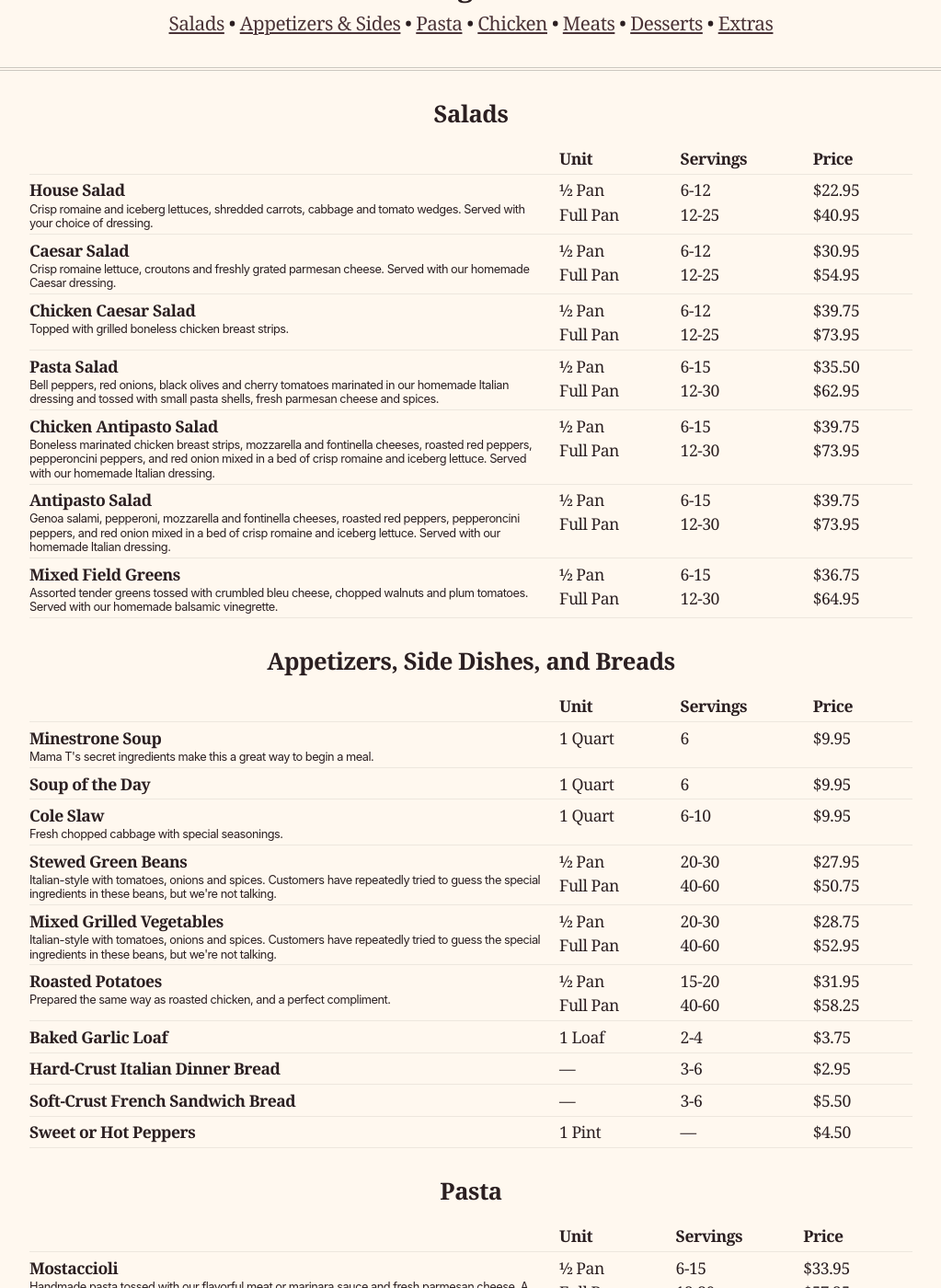
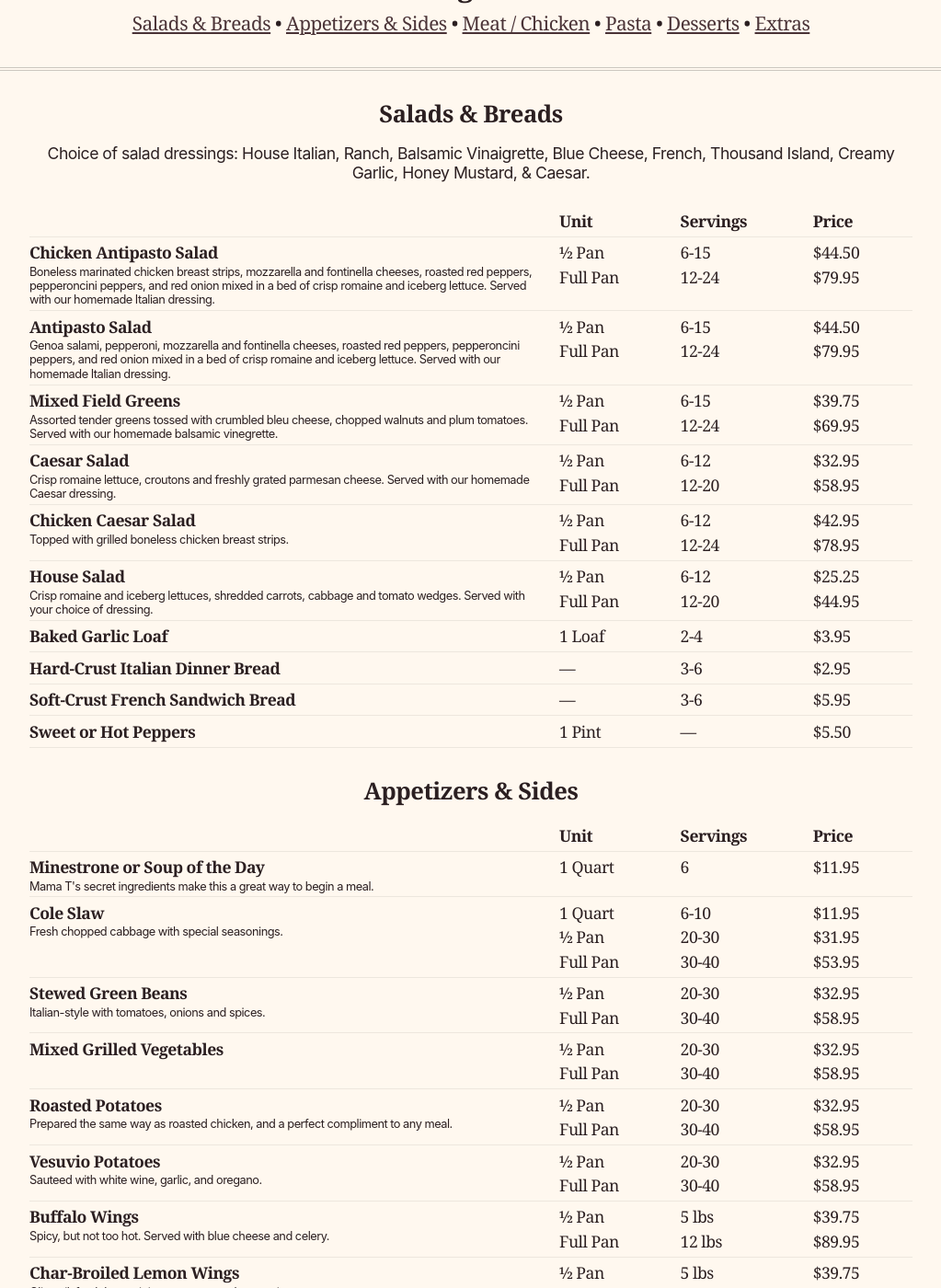
Before and after one commit to traversos/traversos.github.io, a Jekyll site: the page built from events/catering/index.html, in a window 1280 px wide and 1400 px high, scrolled down 222 px. Shown: the whole window at 92% size, without its empty margins (128-1151 px from the left). Built offline with Jekyll 4.4.1, drawn with Linux system fonts in a browser that asks for light colours; nearby versions of some CDN libraries; some of the changed text lies outside the part shown.

Commit message:
Catering menu updates

```diff
--- a/events/catering/index.html
+++ b/events/catering/index.html
@@ -5,22 +5,41 @@
 <section class="page-content catering">
   <header>
     <h1 class="centered push-half--bottom">Catering Menu <a href="/assets/files/traversos_catering_menu.pdf"><img src="/assets/images/pdf-icon@2x.png" width="24"></h1>
-    <p class="centered"><a href="#salads">Salads</a> • <a href="#appetizers">Appetizers &amp; Sides</a> • <a href="#pasta">Pasta</a> • <a href="#chicken">Chicken</a> • <a href="#meats">Meats</a> • <a href="#desserts">Desserts</a> • <a href="#extras">Extras</a></p>
+    <p class="centered"><a href="#salads">Salads & Breads</a> • <a href="#appetizers">Appetizers &amp; Sides</a> • <a href="#meats">Meat / Chicken</a> • <a href="#pasta">Pasta</a> • <a href="#desserts">Desserts</a> • <a href="#extras">Extras</a></p>
     <hr>
   </header>
   <article>
     <section class="menu__section">
-      <h2 class="centered"><a name="salads"></a>Salads</h2>
+      <h2 class="centered"><a name="salads"></a>Salads & Breads</h2>
+      <p class="sans centered">Choice of salad dressings: House Italian, Ranch, Balsamic Vinaigrette, Blue Cheese, French, Thousand Island, Creamy Garlic, Honey Mustard, & Caesar.</p>
       <table class="menu__item menu__item--table">
         <tr><th width="60%"></th><th>Unit</th><th>Servings</th><th>Price</th></tr>
         <tr>
           <td>
-            <h4>House Salad</h4>
-            <p>Crisp romaine and iceberg lettuces, shredded carrots, cabbage and tomato wedges. Served with your choice of dressing.</p>
+            <h4>Chicken Antipasto Salad</h4>
+            <p>Boneless marinated chicken breast strips, mozzarella and fontinella cheeses, roasted red peppers, pepperoncini peppers, and red onion mixed in a bed of crisp romaine and iceberg lettuce. Served with our homemade Italian dressing.</p>
           </td>
           <td>½&nbsp;Pan<br>Full&nbsp;Pan</td>
-          <td>6-12<br>12-25</td>
-          <td>$22.95<br>$40.95</td>
+          <td>6-15<br>12-24</td>
+          <td>$44.50<br>$79.95</td>
+        </tr>
+        <tr>
+          <td>
+            <h4>Antipasto Salad</h4>
+            <p>Genoa salami, pepperoni, mozzarella and fontinella cheeses, roasted red peppers, pepperoncini peppers, and red onion mixed in a bed of crisp romaine and iceberg lettuce. Served with our homemade Italian dressing.</p>
+          </td>
+          <td>½&nbsp;Pan<br>Full&nbsp;Pan</td>
+          <td>6-15<br>12-24</td>
+          <td>$44.50<br>$79.95</td>
+        </tr>
+        <tr>
+          <td>
+            <h4>Mixed Field Greens</h4>
+            <p>Assorted tender greens tossed with crumbled bleu cheese, chopped walnuts and plum tomatoes. Served with our homemade balsamic vinegrette.</p>
+          </td>
+          <td>½&nbsp;Pan<br>Full&nbsp;Pan</td>
+          <td>6-15<br>12-24</td>
+          <td>$39.75<br>$69.95</td>
         </tr>
         <tr>
           <td>
@@ -28,8 +47,8 @@
             <p>Crisp romaine lettuce, croutons and freshly grated parmesan cheese. Served with our homemade Caesar dressing.</p>
           </td>
           <td>½&nbsp;Pan<br>Full&nbsp;Pan</td>
-          <td>6-12<br>12-25</td>
-          <td>$30.95<br>$54.95</td>
+          <td>6-12<br>12-20</td>
+          <td>$32.95<br>$58.95</td>
         </tr>
         <tr>
           <td>
@@ -37,103 +56,17 @@
             <p>Topped with grilled boneless chicken breast strips.</p>
           </td>
           <td>½&nbsp;Pan<br>Full&nbsp;Pan</td>
-          <td>6-12<br>12-25</td>
-          <td>$39.75<br>$73.95</td>
+          <td>6-12<br>12-24</td>
+          <td>$42.95<br>$78.95</td>
         </tr>
         <tr>
           <td>
-            <h4>Pasta Salad</h4>
-            <p>Bell peppers, red onions, black olives and cherry tomatoes marinated in our homemade Italian dressing and tossed with small pasta shells, fresh parmesan cheese and spices.</p>
+            <h4>House Salad</h4>
+            <p>Crisp romaine and iceberg lettuces, shredded carrots, cabbage and tomato wedges. Served with your choice of dressing.</p>
           </td>
           <td>½&nbsp;Pan<br>Full&nbsp;Pan</td>
-          <td>6-15<br>12-30</td>
-          <td>$35.50<br>$62.95</td>
-        </tr>
-        <tr>
-          <td>
-            <h4>Chicken Antipasto Salad</h4>
-            <p>Boneless marinated chicken breast strips, mozzarella and fontinella cheeses, roasted red peppers, pepperoncini peppers, and red onion mixed in a bed of crisp romaine and iceberg lettuce. Served with our homemade Italian dressing.</p>
-          </td>
-          <td>½&nbsp;Pan<br>Full&nbsp;Pan</td>
-          <td>6-15<br>12-30</td>
-          <td>$39.75<br>$73.95</td>
-        </tr>
-        <tr>
-          <td>
-            <h4>Antipasto Salad</h4>
-            <p>Genoa salami, pepperoni, mozzarella and fontinella cheeses, roasted red peppers, pepperoncini peppers, and red onion mixed in a bed of crisp romaine and iceberg lettuce. Served with our homemade Italian dressing.</p>
-          </td>
-          <td>½&nbsp;Pan<br>Full&nbsp;Pan</td>
-          <td>6-15<br>12-30</td>
-          <td>$39.75<br>$73.95</td>
-        </tr>
-        <tr>
-          <td>
-            <h4>Mixed Field Greens</h4>
-            <p>Assorted tender greens tossed with crumbled bleu cheese, chopped walnuts and plum tomatoes. Served with our homemade balsamic vinegrette.</p>
-          </td>
-          <td>½&nbsp;Pan<br>Full&nbsp;Pan</td>
-          <td>6-15<br>12-30</td>
-          <td>$36.75<br>$64.95</td>
-        </tr>
-      </table>
-    </section>
-    <section class="menu__section">
-      <h2 class="centered"><a name="appetizers"></a>Appetizers, Side Dishes, and Breads</h2>
-      <table class="menu__item menu__item--table">
-        <tr><th width="60%"></th><th>Unit</th><th>Servings</th><th>Price</th></tr>
-        <tr>
-          <td>
-            <h4>Minestrone Soup</h4>
-            <p>Mama T's secret ingredients make this a great way to begin a meal.</p>
-          </td>
-          <td>1&nbsp;Quart</td>
-          <td>6</td>
-          <td>$9.95</td>
-        </tr>
-        <tr>
-          <td>
-            <h4>Soup of the Day</h4>
-          </td>
-          <td>1&nbsp;Quart</td>
-          <td>6</td>
-          <td>$9.95</td>
-        </tr>
-        <tr>
-          <td>
-            <h4>Cole Slaw</h4>
-            <p>Fresh chopped cabbage with special seasonings.</p>
-          </td>
-          <td>1&nbsp;Quart</td>
-          <td>6-10</td>
-          <td>$9.95</td>
-        </tr>
-        <tr>
-          <td>
-            <h4>Stewed Green Beans</h4>
-            <p>Italian-style with tomatoes, onions and spices. Customers have repeatedly tried to guess the special ingredients in these beans, but we're not talking.</p>
-          </td>
-          <td>½&nbsp;Pan<br>Full&nbsp;Pan</td>
-          <td>20-30<br>40-60</td>
-          <td>$27.95<br>$50.75</td>
-        </tr>
-        <tr>
-          <td>
-            <h4>Mixed Grilled Vegetables</h4>
-            <p>Italian-style with tomatoes, onions and spices. Customers have repeatedly tried to guess the special ingredients in these beans, but we're not talking.</p>
-          </td>
-          <td>½&nbsp;Pan<br>Full&nbsp;Pan</td>
-          <td>20-30<br>40-60</td>
-          <td>$28.75<br>$52.95</td>
-        </tr>
-        <tr>
-          <td>
-            <h4>Roasted Potatoes</h4>
-            <p>Prepared the same way as roasted chicken, and a perfect compliment.</p>
-          </td>
-          <td>½&nbsp;Pan<br>Full&nbsp;Pan</td>
-          <td>15-20<br>40-60</td>
-          <td>$31.95<br>$58.25</td>
+          <td>6-12<br>12-20</td>
+          <td>$25.25<br>$44.95</td>
         </tr>
         <tr>
           <td>
@@ -141,7 +74,7 @@
           </td>
           <td>1&nbsp;Loaf</td>
           <td>2-4</td>
-          <td>$3.75</td>
+          <td>$3.95</td>
         </tr>
         <tr>
           <td>
@@ -157,7 +90,7 @@
           </td>
           <td>—</td>
           <td>3-6</td>
-          <td>$5.50</td>
+          <td>$5.95</td>
         </tr>
         <tr>
           <td>
@@ -165,10 +98,176 @@
           </td>
           <td>1 Pint</td>
           <td>—</td>
-          <td>$4.50</td>
+          <td>$5.50</td>
         </tr>
       </table>
     </section>
+    <section class="menu__section">
+      <h2 class="centered"><a name="appetizers"></a>Appetizers & Sides</h2>
+      <table class="menu__item menu__item--table">
+        <tr><th width="60%"></th><th>Unit</th><th>Servings</th><th>Price</th></tr>
+        <tr>
+          <td>
+            <h4>Minestrone or Soup of the Day</h4>
+            <p>Mama T's secret ingredients make this a great way to begin a meal.</p>
+          </td>
+          <td>1&nbsp;Quart</td>
+          <td>6</td>
+          <td>$11.95</td>
+        </tr>
+        <tr>
+          <td>
+            <h4>Cole Slaw</h4>
+            <p>Fresh chopped cabbage with special seasonings.</p>
+          </td>
+          <td>1&nbsp;Quart<br>½ Pan<br>Full Pan</td>
+          <td>6-10<br>20-30<br>30-40</td>
+          <td>$11.95<br>$31.95<br>$53.95</td>
+        </tr>
+        <tr>
+          <td>
+            <h4>Stewed Green Beans</h4>
+            <p>Italian-style with tomatoes, onions and spices.</p>
+          </td>
+          <td>½&nbsp;Pan<br>Full&nbsp;Pan</td>
+          <td>20-30<br>30-40</td>
+          <td>$32.95<br>$58.95</td>
+        </tr>
+        <tr>
+          <td>
+            <h4>Mixed Grilled Vegetables</h4>
+          </td>
+          <td>½&nbsp;Pan<br>Full&nbsp;Pan</td>
+          <td>20-30<br>30-40</td>
+          <td>$32.95<br>$58.95</td>
+        </tr>
+        <tr>
+          <td>
+            <h4>Roasted Potatoes</h4>
+            <p>Prepared the same way as roasted chicken, and a perfect compliment to any meal.</p>
+          </td>
+          <td>½&nbsp;Pan<br>Full&nbsp;Pan</td>
+          <td>20-30<br>30-40</td>
+          <td>$32.95<br>$58.95</td>
+        </tr>
+        <tr>
+          <td>
+            <h4>Vesuvio Potatoes</h4>
+            <p>Sauteed with white wine, garlic, and oregano.</p>
+          </td>
+          <td>½&nbsp;Pan<br>Full&nbsp;Pan</td>
+          <td>20-30<br>30-40</td>
+          <td>$32.95<br>$58.95</td>
+        </tr>
+        <tr>
+          <td>
+            <h4>Buffalo Wings</h4>
+            <p>Spicy, but not too hot. Served with blue cheese and celery.</p>
+          </td>
+          <td>½&nbsp;Pan<br>Full&nbsp;Pan</td>
+          <td>5 lbs<br>12 lbs</td>
+          <td>$39.75<br>$89.95</td>
+        </tr>
+        <tr>
+          <td>
+            <h4>Char-Broiled Lemon Wings</h4>
+            <p>Olive oil, fresh lemon juice, oregano, and seasonings.</p>
+          </td>
+          <td>½&nbsp;Pan<br>Full&nbsp;Pan</td>
+          <td>5 lbs<br>12 lbs</td>
+          <td>$39.75<br>$89.95</td>
+        </tr>
+      </table>
+    </section>
+
+    <section class="menu__section">
+      <h2 class="centered flush"><a name="meats"></a>Meat / Chicken</h2>
+      <table class="menu__item menu__item--table">
+        <tr><th width="60%"></th><th>Unit</th><th>Servings</th><th>Price</th></tr>
+        <tr>
+          <td>
+            <h4>Roast Beef</h4>
+            <p>We hand-carve sides of premium beef, then slow roast them in their own juices and our special blend of spices.</p>
+          </td>
+          <td>1&nbsp;Pound</td>
+          <td>4-6</td>
+          <td>$12.50</td>
+        </tr>
+        <tr>
+          <td>
+            <h4>Meatballs</h4>
+            <p>Homemade with the finest ingredients.</p>
+          </td>
+          <td>½&nbsp;Pan<br>Full&nbsp;Pan</td>
+          <td>35 pieces<br>70 pieces</td>
+          <td>$43.95<br>$79.25</td>
+        </tr>
+        <tr>
+          <td>
+            <h4>Sausage</h4>
+            <p>Hand-rolled links to Mama T's specifications.</p>
+          </td>
+          <td>1&nbsp;Pound</td>
+          <td>3-6</td>
+          <td>$10.95</td>
+        </tr>
+        <tr>
+          <td>
+            <h4>Sausage &amp; Peppers</h4>
+            <p>Sausage roasted in its own juices and simmered with fresh bell peppers.</p>
+          </td>
+          <td>1&nbsp;Pound</td>
+          <td>3-6</td>
+          <td>$11.95</td>
+        </tr>
+        <tr>
+          <td>
+            <h4>Ribs</h4>
+            <p>Called by many the finest baby-back ribs in town.</p>
+          </td>
+          <td>1&nbsp;Slab (1 3/4 lbs)</td>
+          <td>1-4</td>
+          <td>$18.95</td>
+        </tr>
+        <tr>
+          <td>
+            <h4>Italian Roasted Chicken or Fried Chicken</h4>
+            <p>A delicate blend of spices have made this a favorite around the Traverso family table for generations.</p>
+          </td>
+          <td>Full&nbsp;Pan</td>
+          <td>36 pieces</td>
+          <td>$58.50</td>
+        </tr>
+        <tr>
+          <td>
+            <h4>Chicken Picata</h4>
+            <p>Sauteed in white wine and lemon, topped with baby capers.</p>
+          </td>
+          <td>½&nbsp;Pan<br>Full&nbsp;Pan</td>
+          <td>12&nbsp;pieces<br>24&nbsp;pieces</td>
+          <td>$39.95<br>$74.95</td>
+        </tr>
+        <tr>
+          <td>
+            <h4>Chicken Marsala</h4>
+            <p>Sauteed in a sweet red wine sauce with sliced mushrooms.</p>
+          </td>
+          <td>½&nbsp;Pan<br>Full&nbsp;Pan</td>
+          <td>12&nbsp;pieces<br>24&nbsp;pieces</td>
+          <td>$39.95<br>$74.95</td>
+        </tr>
+        <tr>
+          <td>
+            <h4>Chicken Vesuvio</h4>
+            <p>Sauteed in white wine, garlic and oregano.</p>
+          </td>
+          <td>½&nbsp;Pan<br>Full&nbsp;Pan</td>
+          <td>12&nbsp;pieces<br>24&nbsp;pieces</td>
+          <td>$39.95<br>$74.95</td>
+        </tr>
+      </table>
+    </section>
+
     <section class="menu__section">
       <h2 class="centered"><a name="pasta"></a>Pasta</h2>
       <table class="menu__item menu__item--table">
@@ -176,38 +275,38 @@
         <tr>
           <td>
             <h4>Mostaccioli</h4>
-            <p>Handmade pasta tossed with our flavorful meat or marinara sauce and fresh parmesan cheese. A crowd pleaser.</p>
+            <p>Pasta tossed with our flavorful meat or marinara sauce and fresh parmesan cheese.</p>
           </td>
           <td>½&nbsp;Pan<br>Full&nbsp;Pan</td>
-          <td>6-15<br>12-30</td>
-          <td>$33.95<br>$57.25</td>
+          <td>6-15<br>20-25</td>
+          <td>$35.95<br>$60.95</td>
         </tr>
         <tr>
           <td>
             <h4>Baked Mostaccioli</h4>
-            <p>Mostaccioli baked with mozzarella cheese in our marinara sauce.</p>
+            <p>Mostaccioli baked with mozzarella cheese in our flavorful marinara sauce.</p>
           </td>
           <td>½&nbsp;Pan<br>Full&nbsp;Pan</td>
-          <td>6-15<br>12-30</td>
-          <td>$41.25<br>$72.95</td>
+          <td>6-15<br>20-25</td>
+          <td>$43.95<br>$76.95</td>
         </tr>
         <tr>
           <td>
             <h4>Lasagna</h4>
-            <p>Five layers of noodles, four cheeses and spices.</p>
+            <p>Five layers of noodles, four cheeses, meat sauce, and spices.</p>
           </td>
           <td>½&nbsp;Pan<br>Full&nbsp;Pan</td>
-          <td>7-20<br>20-50</td>
-          <td>$51.75<br>$102.50</td>
+          <td>7-20<br>12-25</td>
+          <td>$54.95<br>$107.95</td>
         </tr>
         <tr>
           <td>
-            <h4>Ravioli</h4>
-            <p>The house specialty. Mama T's handmade dough, stuffed with your choice of meat or four-cheese filling. Attention to detail has made our ravioli a top seller since 1962.</p>
+            <h4>Ravioli - Meat or Cheese</h4>
+            <p>Handmade dough, stuffed with your choice of meat or four-cheese filling.</p>
           </td>
           <td>½&nbsp;Pan<br>Full&nbsp;Pan</td>
-          <td>5-12<br>12-30</td>
-          <td>$44.95<br>$84.75</td>
+          <td>5-12<br>12-25</td>
+          <td>$47.95<br>$88.95</td>
         </tr>
         <tr>
           <td>
@@ -215,17 +314,17 @@
             <p>Small pasta shells tossed in our marinara sauce and topped with slices of our hand-rolled Italian sausage.</p>
           </td>
           <td>½&nbsp;Pan<br>Full&nbsp;Pan</td>
-          <td>6-15<br>12-30</td>
-          <td>$44.50<br>$81.95</td>
+          <td>6-15<br>12-25</td>
+          <td>$46.95<br>$85.95</td>
         </tr>
         <tr>
           <td>
-            <h4>Chicken Bow Tie</h4>
-            <p>Bow Tie pasta tossed with sauteed boneless chicken breast, broccoli and fresh tomatoes in an olive oil - garlic sauce.</p>
+            <h4>Chicken Bowtie</h4>
+            <p>Bowtie pasta with sauteed boneless chicken breast, broccoli and fresh tomatoes in an olive oil-garlic sauce.</p>
           </td>
           <td>½&nbsp;Pan<br>Full&nbsp;Pan</td>
-          <td>5-12<br>12-30</td>
-          <td>$45.95<br>$85.95</td>
+          <td>5-12<br>12-25</td>
+          <td>$48.95<br>$89.95</td>
         </tr>
         <tr>
           <td>
@@ -234,125 +333,7 @@
           </td>
           <td>½&nbsp;Pan<br>Full&nbsp;Pan</td>
           <td>12&nbsp;pieces<br>30&nbsp;pieces</td>
-          <td>$36.95<br>$80.95</td>
-        </tr>
-      </table>
-    </section>
-    <section class="menu__section">
-      <h2 class="centered flush"><a name="chicken"></a>Chicken</h2>
-      <p class="flush centered">Our fresh, plump fryers prepared the way you like them.</p>
-      <table class="menu__item menu__item--table">
-        <tr><th width="60%"></th><th>Unit</th><th>Servings</th><th>Price</th></tr>
-        <tr>
-          <td>
-            <h4>Italian Roasted</h4>
-            <p>A delicate blend of spices and our slow roasting process have made this a holiday favorite around the Traverso family table for generations.</p>
-          </td>
-          <td>Full&nbsp;Pan<br>(36&nbsp;pieces)</td>
-          <td>12-24</td>
-          <td>$55.45</td>
-        </tr>
-        <tr>
-          <td>
-            <h4>Fried</h4>
-            <p>Breaded in our regal seasoning. Delicious.</p>
-          </td>
-          <td>Full&nbsp;Pan<br>(36&nbsp;pieces)</td>
-          <td>12-24</td>
-          <td>$55.45</td>
-        </tr>
-        <tr>
-          <td>
-            <h4>Buffalo Wings</h4>
-            <p>Spicy, but not too hot. Served with bleu cheese dressing and celery sticks.</p>
-          </td>
-          <td>½&nbsp;Pan<br>Full&nbsp;Pan</td>
-          <td>(5&nbsp;pounds)<br>(12&nbsp;pounds)</td>
-          <td>$36.75<br>$83.95</td>
-        </tr>
-        <tr>
-          <td>
-            <h4>Char-Broiled Lemon Wings</h4>
-            <p>Olive oil, fresh lemon juice, oregano and seasonings.</p>
-          </td>
-          <td>½&nbsp;Pan<br>Full&nbsp;Pan</td>
-          <td>(5&nbsp;pounds)<br>(12&nbsp;pounds)</td>
-          <td>$36.75<br>$83.95</td>
-        </tr>
-      </table>
-    </section>
-    <section class="menu__section">
-      <h2 class="centered flush">Boneless Chicken Selections</h2>
-      <table class="menu__item menu__item--table">
-        <tr><th width="60%"></th><th>Unit</th><th>Servings</th><th>Price</th></tr>
-        <tr>
-          <td>
-            <h4>Chicken Picatta</h4>
-            <p>Sauteed in white wine and lemon, topped with baby capers.</p>
-          </td>
-          <td>½&nbsp;Pan<br>Full&nbsp;Pan</td>
-          <td>(12&nbsp;pieces)<br>(24&nbsp;pieces)</td>
-          <td>$37.45<br>$70.75</td>
-        </tr>
-        <tr>
-          <td>
-            <h4>Chicken Marsala</h4>
-            <p>Sauteed in a sweet red wine sauce with sliced mushrooms.</p>
-          </td>
-          <td>½&nbsp;Pan<br>Full&nbsp;Pan</td>
-          <td>(12&nbsp;pieces)<br>(24&nbsp;pieces)</td>
-          <td>$37.45<br>$70.75</td>
-        </tr>
-        <tr>
-          <td>
-            <h4>Chicken Vesuvio</h4>
-            <p>Sauteed in white wine, garlic and oregano.</p>
-          </td>
-          <td>½&nbsp;Pan<br>Full&nbsp;Pan</td>
-          <td>(12&nbsp;pieces)<br>(24&nbsp;pieces)</td>
-          <td>$37.45<br>$70.75</td>
-        </tr>
-      </table>
-    </section>
-    <section class="menu__section">
-      <h2 class="centered flush"><a name="meats"></a>Meats</h2>
-      <table class="menu__item menu__item--table">
-        <tr><th width="60%"></th><th>Unit</th><th>Servings</th><th>Price</th></tr>
-        <tr>
-          <td>
-            <h4>Roast Beef</h4>
-            <p>We hand-carve sides of premium beef, then slow roast 'em in their own juices and our special blend of spices. The best around.</p>
-          </td>
-          <td>1&nbsp;Pound (weight of beef only)</td>
-          <td>4-6</td>
-          <td>$11.75</td>
-        </tr>
-        <tr>
-          <td>
-            <h4>Meatballs</h4>
-            <p>Homemade with the finest ingredients.</p>
-          </td>
-          <td>½&nbsp;Pan<br>Full&nbsp;Pan</td>
-          <td>13-25<br>25-50</td>
-          <td>$39.95<br>$71.25</td>
-        </tr>
-        <tr>
-          <td>
-            <h4>Sausage</h4>
-            <p>Hand-rolled links to Mama T's specifications.</p>
-          </td>
-          <td>1&nbsp;Pound (sausage weight only)</td>
-          <td>3-6</td>
-          <td>$9.95</td>
-        </tr>
-        <tr>
-          <td>
-            <h4>Sausage &amp; Peppers</h4>
-            <p>Sausage roasted in its own juices and simmered with fresh bell peppers.</p>
-          </td>
-          <td>1&nbsp;Pound (sausage weight only)</td>
-          <td>3-6</td>
-          <td>$10.95</td>
+          <td>$38.95<br>$84.95</td>
         </tr>
       </table>
     </section>
@@ -367,7 +348,7 @@
           </td>
           <td>Pan</td>
           <td>12-24</td>
-          <td>$54.25</td>
+          <td>$59.25</td>
         </tr>
         <tr>
           <td>
@@ -375,21 +356,22 @@
             <p>Homemade Italian pastry stuffed with a sweet ricotta cheese mixture, chocolate chips and chopped nuts.</p>
           </td>
           <td>½&nbsp;Pan<br>Full&nbsp;Pan</td>
-          <td>8-16<br>16-32</td>
-          <td>$32.95<br>$59.95</td>
+          <td>8-16<br>16-24</td>
+          <td>$34.95<br>$64.95</td>
         </tr>
         <tr>
           <td>
             <h4>Gooseycake</h4>
-            <p>Our sinfully delicious version of chocolate brownie cake with a cream cheese-chocolate chip top layer.</p>
+            <p>Our sinfully delicious version of chocolate brownie cake with a cream cheese-chocolate chip topping.</p>
           </td>
           <td>Full&nbsp;Pan</td>
           <td>12-24</td>
-          <td>$54.95</td>
+          <td>$56.95</td>
         </tr>
         <tr>
           <td>
             <h4>Tiramisu</h4>
+            <p>Delicate layers of ladyfinger cookies, espresso, cheese, and cocoa.</p>
           </td>
           <td>Full&nbsp;Pan</td>
           <td>12-24</td>
```
Also changed, not shown: 1 other file.
